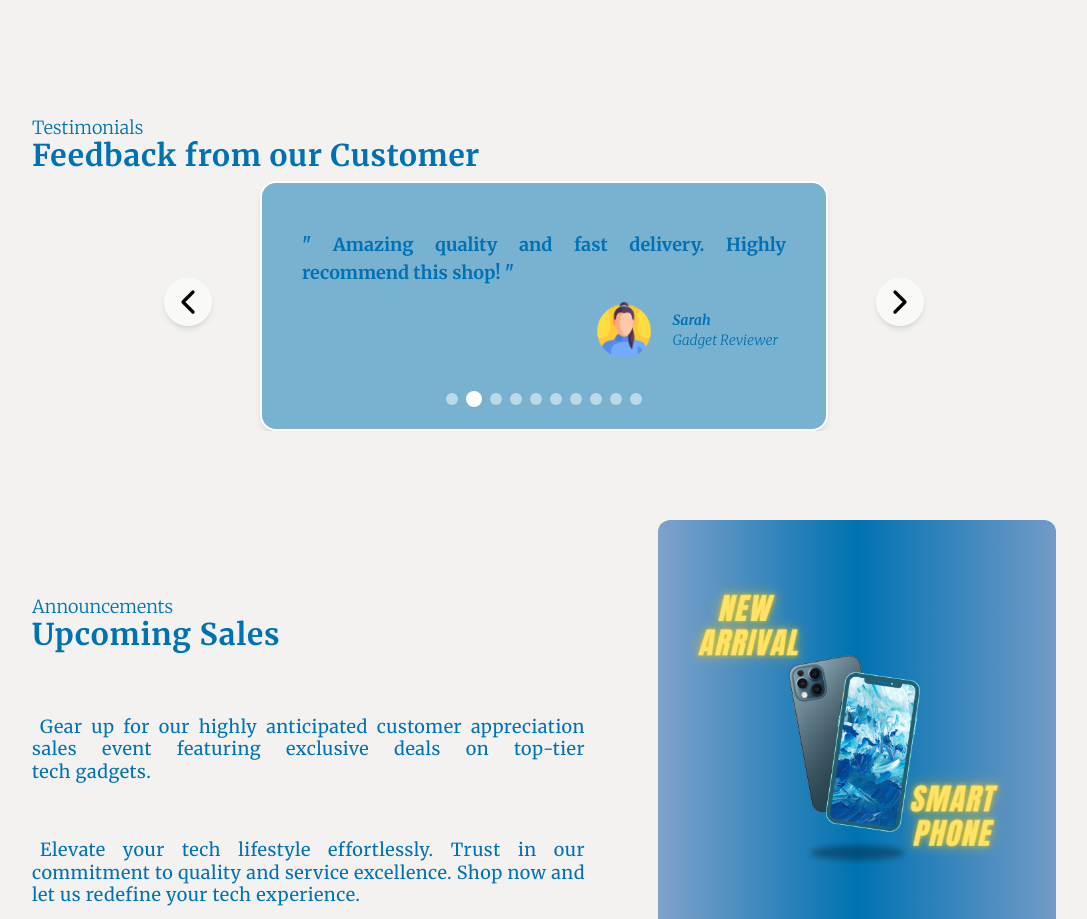
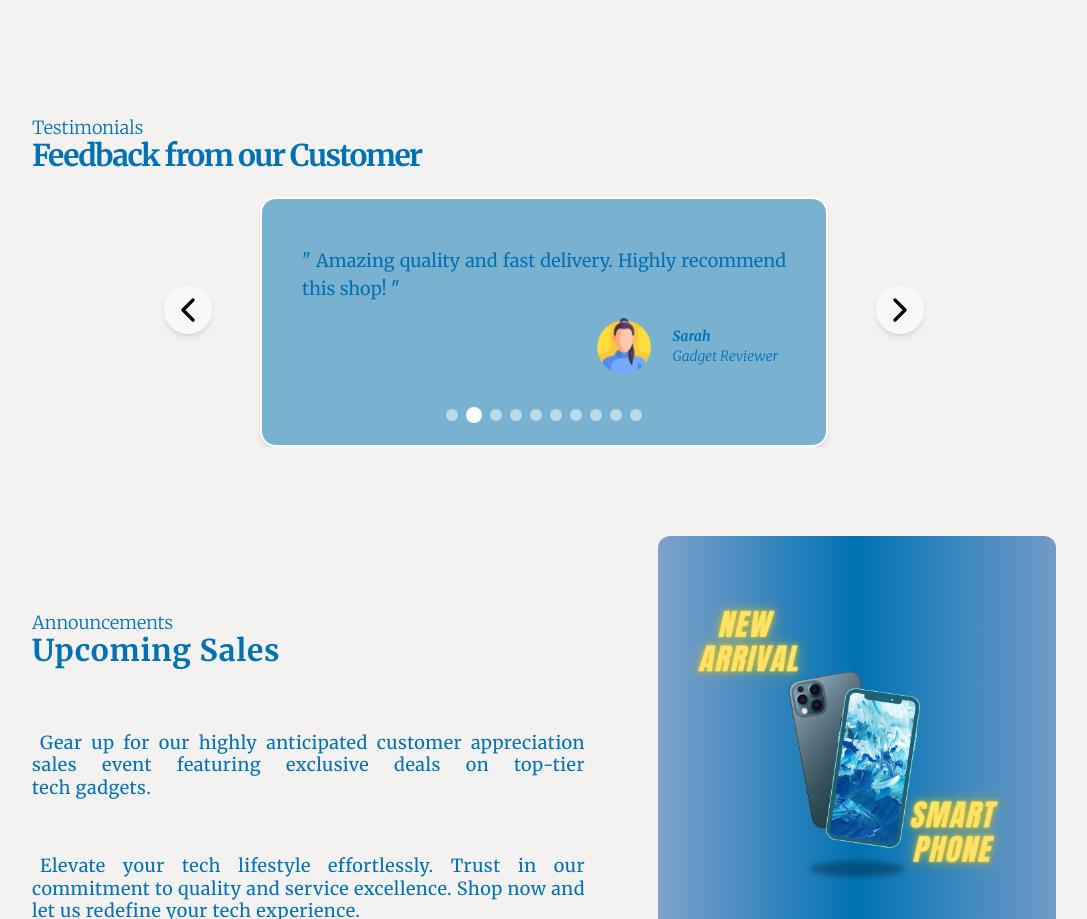
Before and after one commit to bryancastillo10/e-commerce-website-project, a React (Vite) app: page / in a window 1280 px wide. Shown: the part 1446-2365 px from the top of the page, without its empty margins (96-1183 px from the left). Built offline with nearby package versions, Linux system fonts and the light colour scheme.

Commit message:
Testimonials Section

```diff
--- a/src/styles/contactPage.css
+++ b/src/styles/contactPage.css
@@ -90,36 +90,3 @@
       rounded-2xl p-2 shadow-md mb-4;
   }
 }
-
-/* Testimonial Section */
-@layer components{
-  .testimonials-container{
-    @apply overflow-hidden relative p-2 w-[90%];
-  }
-  .animate-testimonials-container{
-    @apply flex relative transition-transform ease-out duration-1000;
-  }
-  .testimonials-btn-section{
-    @apply flex items-center justify-between left-[-16px] right-[-16px]
-    md:right-[100px] md:left-[100px]
-    lg:right-[180px] lg:left-[180px]
-     p-4 absolute inset-0;
-  }
-  .testimonials-layout{
-    @apply flex flex-col shrink-0 gap-2 w-full  mx-auto;
-  }
-  .testimonials-card{
-    @apply flex flex-col justify-evenly gap-6 md:gap-0
-    border-2 border-white rounded-2xl p-8 lg:min-h-[250px] w-[80%]
-    md:max-w-[50%] m-auto;
-  }
-  .slide-btn{
-    @apply p-1 rounded-full text-black shadow-md bg-white/50 hover:bg-white;
-  }
-  .slide-indicator-position{
-    @apply absolute bottom-0 md:bottom-6 left-0 right-0;
-  }
-  .slide-indicator{
-    @apply flex justify-center items-center gap-2;
-  }
-}
--- a/src/styles/landingPage.css
+++ b/src/styles/landingPage.css
@@ -34,8 +34,45 @@
 
 /* About Section */
 @layer components {
+  .title-container{
+    @apply lg:max-w-[84%] xl:max-w-full lg:mx-auto;
+  }
   .about-img {
     @apply  flex justify-center items-center md:max-w-[400px] md:m-auto;
+  }
+}
+
+/* Testimonials Section */
+/* Testimonial Section */
+@layer components{
+  .testimonials-container{
+    @apply overflow-hidden relative p-2 w-[90%];
+  }
+  .animate-testimonials-container{
+    @apply flex relative transition-transform ease-out duration-1000;
+  }
+  .testimonials-btn-section{
+    @apply flex items-center justify-between left-[-16px] right-[-16px]
+    md:right-[100px] md:left-[100px]
+    lg:right-[180px] lg:left-[180px]
+     p-4 absolute inset-0;
+  }
+  .testimonials-layout{
+    @apply pt-4 flex flex-col shrink-0 gap-2 w-full mx-auto;
+  }
+  .testimonials-card{
+    @apply flex flex-col justify-evenly gap-6 md:gap-0
+    border-2 border-white rounded-2xl p-8 lg:min-h-[250px] w-[80%]
+    md:max-w-[50%] m-auto;
+  }
+  .slide-btn{
+    @apply p-1 rounded-full text-black shadow-md bg-white/50 hover:bg-white;
+  }
+  .slide-indicator-position{
+    @apply absolute bottom-0 md:bottom-6 left-0 right-0;
+  }
+  .slide-indicator{
+    @apply flex justify-center items-center gap-2;
   }
 }
 
--- a/src/ui/About.tsx
+++ b/src/ui/About.tsx
@@ -5,7 +5,7 @@ const About = () => {
     return (
         <section id="about">
             <div className="section-container query-container relative ">
-                <div className="lg:max-w-[84%] xl:max-w-full lg:mx-auto">
+                <div className="title-container">
                     <div className="flex flex-col gap-2 md:gap-0">
                         <p className="section-subtitle">About Us</p>
                         <h1 className="section-header">One Stop Tech Shop for the Masses</h1>
--- a/src/ui/Testimonials.tsx
+++ b/src/ui/Testimonials.tsx
@@ -24,9 +24,9 @@ const Testimonials = () => {
         <section id="testimonials">
             <div className="section-container query-container">
                 <div>
-                    <div className="about-title">
+                    <div className="title-container">
                         <p className="section-subtitle">Testimonials</p>
-                        <h1 className="section-header">Feedback from our Customer</h1>
+                        <h1 className="section-header tracking-tighter">Feedback from our Customer</h1>
                     </div>
                 </div>
             </div>
@@ -37,7 +37,7 @@ const Testimonials = () => {
                         {customerFeedback.map((cust) => (
                             <div key={cust.id} className="testimonials-layout">
                                 <div className="testimonials-card blue-glass">
-                                    <div className="text-lg text-left md:text-justify font-semibold p-2">
+                                    <div className="text-lg text-pretty text-left md:text-justify font-medium p-2">
                                         " {cust.comment} "
                                     </div>
                                     <div className="flex gap-1 items-center justify-center lg:justify-end mb-8">
@@ -58,7 +58,7 @@ const Testimonials = () => {
                     <div className="slide-indicator-position">
                         <div className="slide-indicator">
                             {customerFeedback.map((_, i) => (
-                                <div key={i}  className={`transition-all size-3 bg-white rounded-full
+                                <div key={i} className={`transition-all size-3 bg-white rounded-full
                                 ${slideIndex === i ? "p-2" : "bg-opacity-50"}
                                 `} />
                             ))}
```
